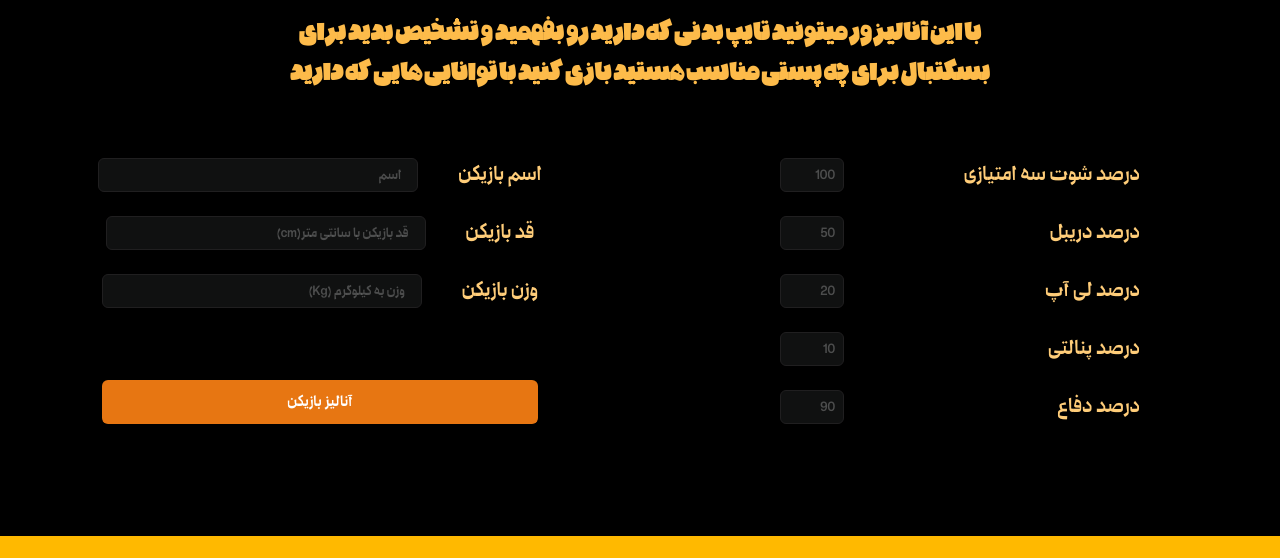
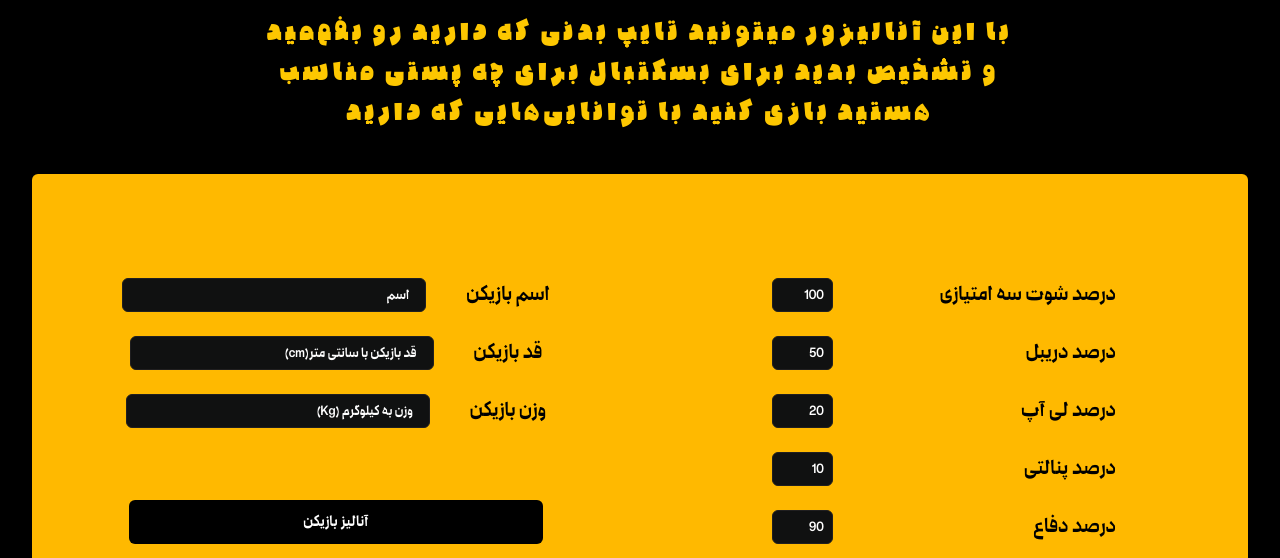
Before and after one commit to parsa-farshah/BMI-Basketball, a website: page index.html in a window 1280 px wide. Shown: the part 88-646 px from the top of the page. Drawn offline with Linux system fonts and the light colour scheme.

Commit message:
change theme

```diff
--- a/index.html
+++ b/index.html
@@ -17,7 +17,9 @@
         <!----------------------- title ------------------------>
         <section class="flex justify-center items-center mt-7 gap-4">
           <h4 class="jalayerMd text-3xl sm:text-4xl asrejadid text-yellow-400">
-            تحلیلگر <span class="font-black jalayerMd">BMI</span> و پست بسکتبال
+            تحلیلگر
+            <span class="font-black jalayerMd tracking-[7px]">BMI</span> و پست
+            بسکتبال
           </h4>
           <img
             class="w-[40px] h-[40px] sm:w-[50px] sm:h-[50px]"
@@ -26,36 +28,34 @@
           />
         </section>
         <!-- about -->
-        <section class="w-full mt-6 asrejadid">
-          <h4
-            class="text-center text-xl md:text-4xl w-[90%] md:w-[60%] mx-auto text-[#fdbb4a] asrejadid"
+        <section class="w-full h-fit mt-6">
+          <p
+            class="text-center h-fit text-xl md:text-4xl w-[90%] md:w-[60%] mx-auto text-yellow-400 asrejadid tracking-[5px] "
           >
             با این آنالیزور میتونید تایپ بدنی که دارید رو بفهمید و تشخیص بدید
-            برای بسکتبال برای چه پستی مناسب هستید بازی کنید با توانایی هایی که
+            برای بسکتبال برای چه پستی مناسب هستید بازی کنید با توانایی‌هایی که
             دارید
-          </h4>
+          </p>
         </section>
         <!-- about end -->
         <!-- inputs -->
-        <div class="w-full">
+        <div class="w-full flex justify-center items-center">
           <!-- form -->
           <div
-            class="flex flex-wrap md:flex-row w-full h-full mt-12 md:mt-10"
+            class="flex flex-wrap md:flex-row w-[95%] rounded-md h-full mt-12 md:mt-10 bg-amber-400 py-20"
             id="form"
           >
             <!----------------------- second row -------------------------->
             <div class="w-full md:w-[50%] h-full px-0">
               <!-- 3point player -->
               <div class="flex gap-10 justify-center items-center w-full mt-6">
-                <label
-                  class="jalayerMd text-2xl text-[#ffcd79] w-[40%]"
-                  for="shot"
+                <label class="jalayerMd text-2xl text-black w-[40%]" for="shot"
                   >درصد شوت سه امتیازی</label
                 >
                 <input
                   placeholder="100"
                   id="shot"
-                  class="placeholder:text-[#ffffff41] pr-1 md:px-2 w-[10%] bg-[#101111] border border-[#201f20] py-1 rounded-md"
+                  class="placeholder:text-white pr-1 md:px-2 w-[10%] bg-[#101111] border border-[#201f20] py-1 rounded-md"
                   type="text"
                 />
               </div>
@@ -63,29 +63,27 @@
               <!-- driblling player -->
               <div class="flex gap-10 justify-center items-center w-full mt-6">
                 <label
-                  class="jalayerMd text-2xl text-[#ffcd79] w-[40%]"
+                  class="jalayerMd text-2xl text-black w-[40%]"
                   for="drible"
                   >درصد دریبل
                 </label>
                 <input
                   placeholder="50"
                   id="drible"
-                  class="placeholder:text-[#ffffff41] pr-2 md:px-2 w-[10%] bg-[#101111] border border-[#201f20] py-1 rounded-md"
+                  class="placeholder:text-white pr-2 md:px-2 w-[10%] bg-[#101111] border border-[#201f20] py-1 rounded-md"
                   type="text"
                 />
               </div>
 
               <!-- layup -->
               <div class="flex gap-10 justify-center items-center w-full mt-6">
-                <label
-                  class="jalayerMd text-2xl text-[#ffcd79] w-[40%]"
-                  for="layup"
+                <label class="jalayerMd text-2xl text-black w-[40%]" for="layup"
                   >درصد لی آپ
                 </label>
                 <input
                   placeholder="20"
                   id="layup"
-                  class="placeholder:text-[#ffffff41] pr-2 md:px-2 w-[10%] bg-[#101111] border border-[#201f20] py-1 rounded-md"
+                  class="placeholder:text-white pr-2 md:px-2 w-[10%] bg-[#101111] border border-[#201f20] py-1 rounded-md"
                   type="text"
                 />
               </div>
@@ -93,14 +91,14 @@
               <!-- freethrow -->
               <div class="flex gap-10 justify-center items-center w-full mt-6">
                 <label
-                  class="jalayerMd text-2xl text-[#ffcd79] w-[40%]"
+                  class="jalayerMd text-2xl text-black w-[40%]"
                   for="freethrow"
                   >درصد پنالتی
                 </label>
                 <input
                   placeholder="10"
                   id="freethrow"
-                  class="placeholder:text-[#ffffff41] pr-2 md:px-2 w-[10%] bg-[#101111] border border-[#201f20] py-1 rounded-md"
+                  class="placeholder:text-white pr-2 md:px-2 w-[10%] bg-[#101111] border border-[#201f20] py-1 rounded-md"
                   type="text"
                 />
               </div>
@@ -108,14 +106,14 @@
               <!-- defense -->
               <div class="flex gap-10 justify-center items-center w-full mt-6">
                 <label
-                  class="jalayerMd text-2xl text-[#ffcd79] w-[40%]"
+                  class="jalayerMd text-2xl text-black w-[40%]"
                   for="defense"
                   >درصد دفاع
                 </label>
                 <input
                   placeholder="90"
                   id="defense"
-                  class="placeholder:text-[#ffffff41] pr-2 md:px-2 w-[10%] bg-[#101111] border border-[#201f20] py-1 rounded-md"
+                  class="placeholder:text-white pr-2 md:px-2 w-[10%] bg-[#101111] border border-[#201f20] py-1 rounded-md"
                   type="text"
                 />
               </div>
@@ -124,39 +122,39 @@
             <div class="w-full md:w-[50%] h-full mt-20 md:mt-0">
               <!-- name player -->
               <div class="flex gap-10 justify-center items-center w-full mt-6">
-                <label class="jalayerMd text-2xl text-[#ffcd79]" for="name"
+                <label class="jalayerMd text-2xl text-black" for="name"
                   >اسم بازیکن</label
                 >
                 <input
                   placeholder="اسم"
                   id="name"
-                  class="w-[50%] bg-[#101111] border border-[#201f20] py-1 rounded-md placeholder:text-[#ffffff41] px-4"
+                  class="w-[50%] bg-[#101111] border border-[#201f20] py-1 rounded-md placeholder:text-white px-4"
                   type="text"
                 />
               </div>
 
               <!-- height player -->
               <div class="flex gap-10 justify-center items-center w-full mt-6">
-                <label class="jalayerMd text-2xl text-[#ffcd79]" for="height"
+                <label class="jalayerMd text-2xl text-black" for="height"
                   >قد بازیکن</label
                 >
                 <input
                   placeholder="قد بازیکن با سانتی متر(cm)"
                   id="height"
-                  class="placeholder:text-[#ffffff41] px-4 w-[50%] bg-[#101111] border border-[#201f20] py-1 rounded-md"
+                  class="placeholder:text-white px-4 w-[50%] bg-[#101111] border border-[#201f20] py-1 rounded-md"
                   type="text"
                 />
               </div>
 
               <!-- weight player -->
               <div class="flex gap-10 justify-center items-center w-full mt-6">
-                <label class="jalayerMd text-2xl text-[#ffcd79]" for="weight"
+                <label class="jalayerMd text-2xl text-black" for="weight"
                   >وزن بازیکن</label
                 >
                 <input
                   placeholder="وزن به کیلوگرم (Kg)"
                   id="weight"
-                  class="placeholder:text-[#ffffff41] px-4 w-[50%] bg-[#101111] border border-[#201f20] py-1 rounded-md"
+                  class="placeholder:text-white px-4 w-[50%] bg-[#101111] border border-[#201f20] py-1 rounded-md"
                   type="text"
                 />
               </div>
@@ -164,33 +162,33 @@
               <div class="flex relative justify-center">
                 <h5
                   id="error"
-                  class="text-red-600 text-2xl top-6 px-6 rounded-md bg-white absolute justify-center text-center hidden jalayerMd"
+                  class="text-white bg-black text-2xl top-6 px-6 rounded-md absolute justify-center text-center hidden jalayerMd"
                 >
                   یکی از ورودی ها خالی هست
                 </h5>
                 <h5
                   id="errorName"
-                  class="text-red-600 text-2xl top-6 px-6 rounded-md bg-white absolute justify-center text-center hidden jalayerMd"
+                  class="text-white bg-black  text-2xl top-6 px-6 rounded-md absolute justify-center text-center hidden jalayerMd"
                 >
                   داخل اسم بازیکن عدد نمیتونی وارد کنی
                 </h5>
                 <h5
                   id="errorHeight"
-                  class="text-red-600 text-2xl top-6 px-6 rounded-md bg-white absolute justify-center text-center hidden jalayerMd"
+                  class="text-white bg-black  text-2xl top-6 px-6 rounded-md  absolute justify-center text-center hidden jalayerMd"
                 >
                   داخل قد نمیتونی حروف بنویسی
                 </h5>
 
                 <h5
                   id="errorWeight"
-                  class="text-red-600 text-2xl top-6 px-6 rounded-md bg-white absolute justify-center text-center hidden jalayerMd"
+                  class="text-white bg-black  text-2xl top-6 px-6 rounded-md  absolute justify-center text-center hidden jalayerMd"
                 >
                   داخل وزن نمیتونی حروف بنویسی
                 </h5>
 
                 <h5
                   id="errorPercent"
-                  class="text-red-600 text-2xl top-6 px-6 rounded-md bg-white absolute justify-center text-center hidden jalayerMd"
+                  class="text-white bg-black  text-2xl top-6 px-6 rounded-md  absolute justify-center text-center hidden jalayerMd"
                 >
                   داخل درصد ها نمیتونی حروف بنویسی
                 </h5>
@@ -198,7 +196,7 @@
 
               <div class="w-full mt-18 flex justify-center">
                 <button
-                  class="px-7 py-2 bg-[#e77612] w-[68%] jalayerMd text-lg rounded-md hover:bg-[#df8638] duration-500 cursor-pointer"
+                  class="px-7 py-2 bg-black text-white w-[68%] jalayerMd text-lg rounded-md hover:bg-[#252525] duration-500 cursor-pointer"
                   id="btn"
                 >
                   آنالیز بازیکن
@@ -222,7 +220,7 @@
         </div>
         <div class="bg-amber-400 w-full py-10">
           <button
-            class="px-7 py-2 bg-[#e77612] w-[40%] jalayerMd rounded-md hover:bg-[#df8638] duration-500 cursor-pointer flex justify-center items-center mx-auto text-xl md:text-4xl"
+            class="px-7 py-2 bg-[#000000] w-[40%] jalayerMd rounded-md hover:bg-[#353535] duration-500 cursor-pointer flex justify-center items-center mx-auto text-xl md:text-4xl"
             id="btnReset"
           >
             ریست شدن
@@ -233,7 +231,7 @@
     <!-------------------------- footer ------------------------->
     <div class="w-full bg-amber-400 py-28">
       <footer
-        class="2xl:container w-[85%] mx-auto bg-[#0000003f] backdrop-blur-sm relative py-16 px-5 md:px-[10%] border border-[#ffffff17] rounded-4xl z-50 "
+        class="2xl:container w-[85%] mx-auto bg-[#0000003f] backdrop-blur-sm relative py-16 px-5 md:px-[10%] border border-[#ffffff17] rounded-4xl z-50"
       >
         <!-- Social Card -->
         <div
```
Also changed, not shown: src/images/bg.jpg (added), src/styles/output.css.
